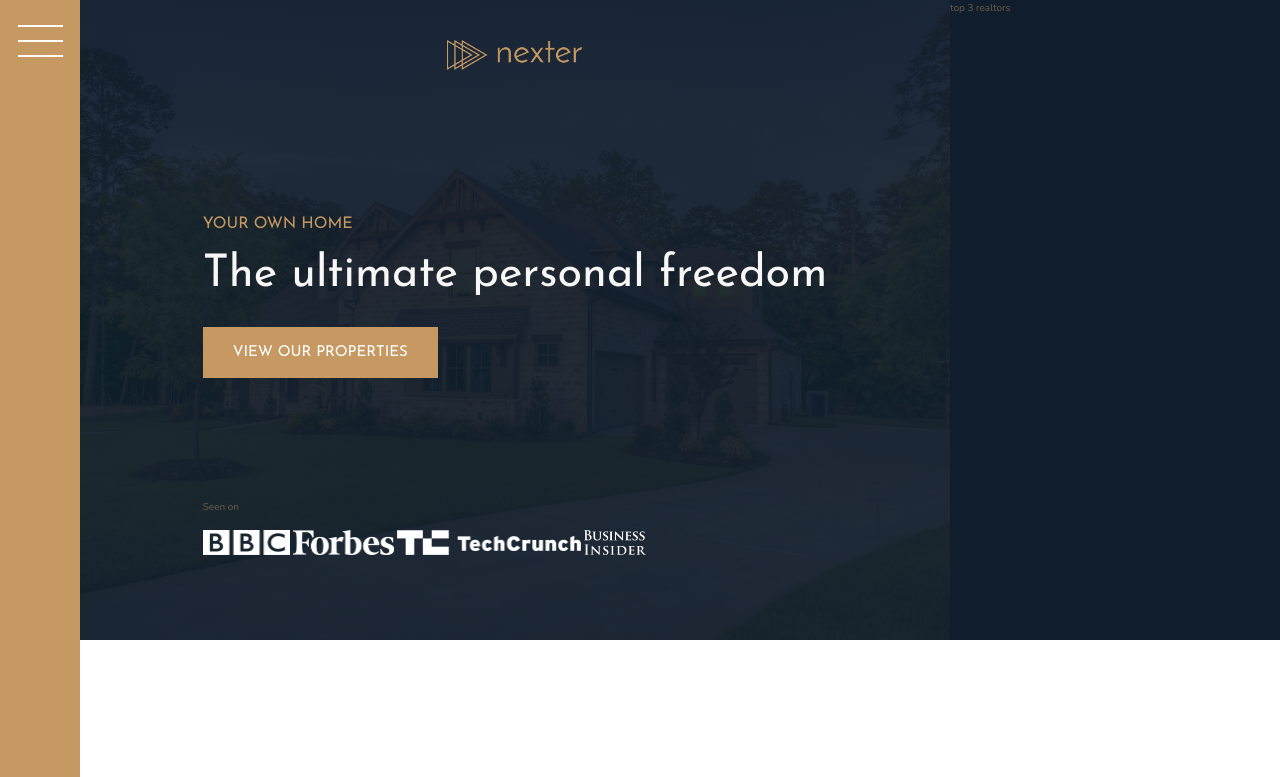
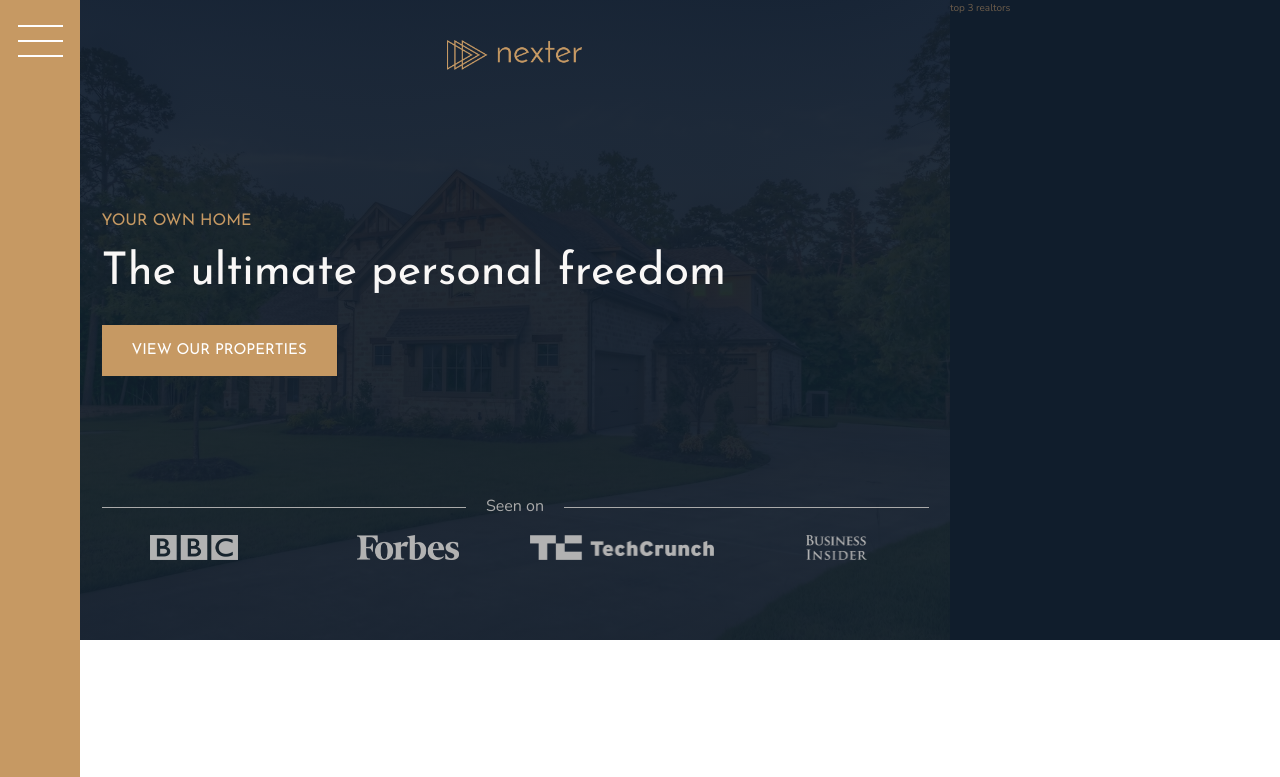
Before and after one commit to IkTom22/realestate, a website: page index.html in a window 1280 px wide. Shown: the top 777 px of the page. Drawn offline with nearby package versions, Linux system fonts and the light colour scheme.

Commit message:
basic header finished

```diff
--- a/sass/_header.scss
+++ b/sass/_header.scss
@@ -23,14 +23,33 @@
     }
 
     &__seenon-text {
+        display: grid;
+        grid-template-columns: 1fr max-content 1fr;
+        grid-column-gap: 2rem;
+        font-size: 1.6rem;
+        align-items: center;
+        color: $color-grey-light-2;
 
-    }
-
-    &__seenon-logos {
-        img {
-            height: 2.5rem;
+        &::before,
+        &::after {
+            content: "";
+            height: 1px;
+            display: block;
+            background-color: currentColor;
 
         }
     }
 
+    &__seenon-logos {
+        display: grid;
+        grid-template-columns: repeat(4, 1fr);
+        grid-gap: 3rem;
+        justify-items: center;
+
+        img {
+            height: 2.5rem;
+            filter: brightness(70%);
+        }
+    }
+
 }
```
Also changed, not shown: css/style.css.
